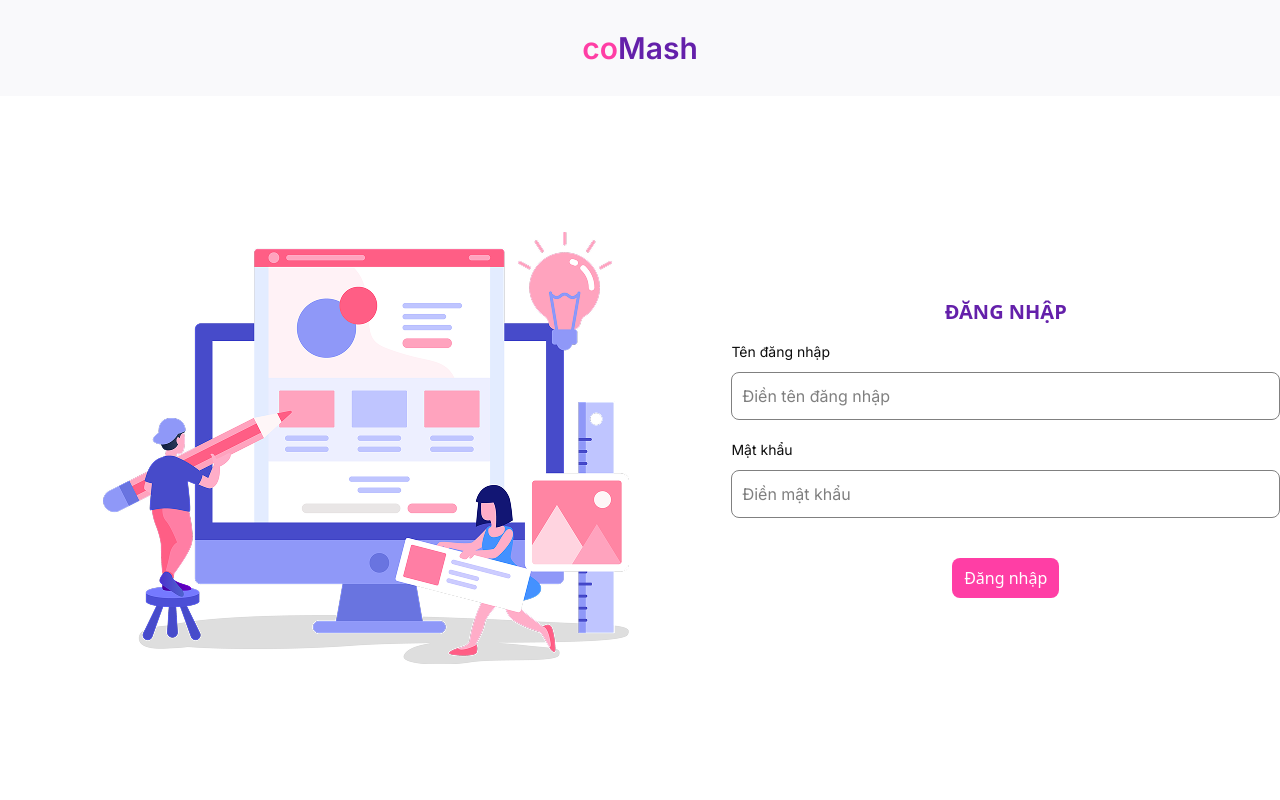
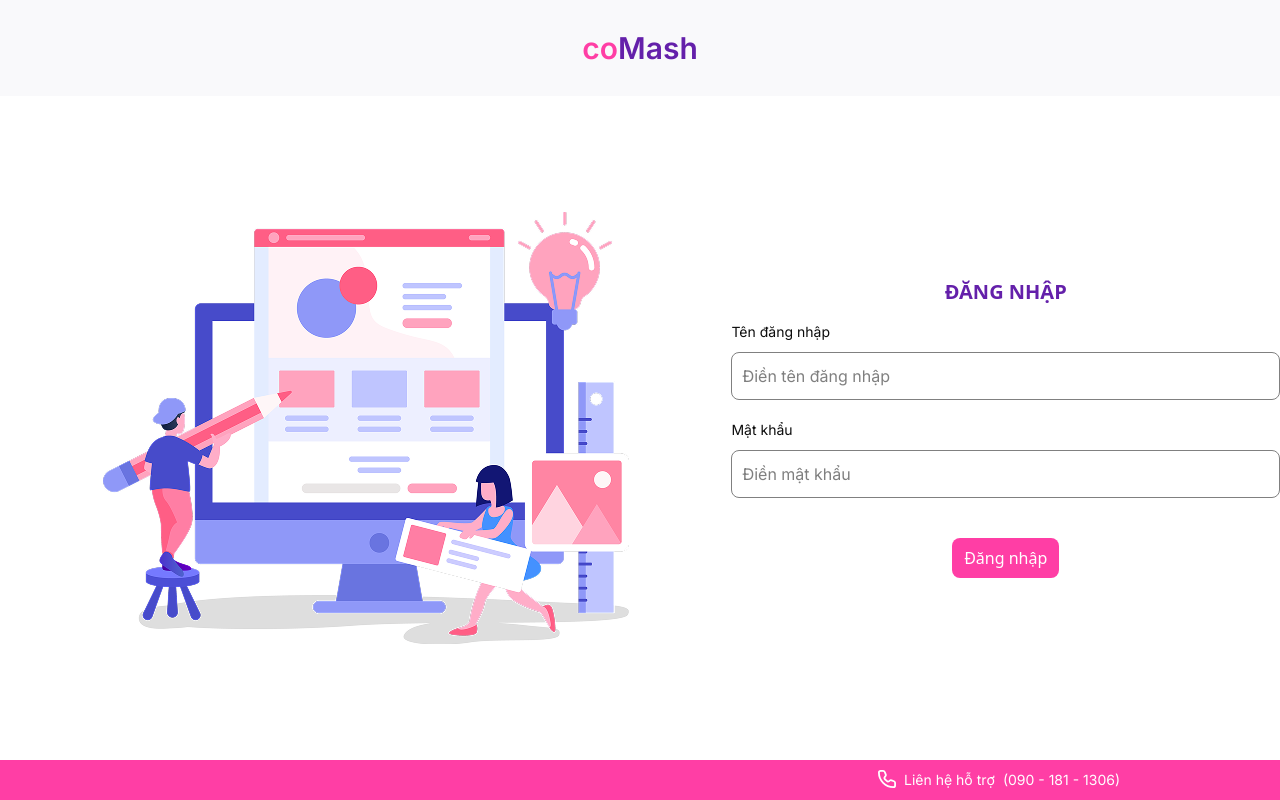
Before and after one commit to HCMUT-CSE-ProjectCapstone-coMash/capstone-frontend, a Next.js app: page /dang-nhap in a window 1280 px wide. Built offline with nearby package versions, Linux system fonts and the light colour scheme; a web font is replaced by a local one.

Commit message:
feature: add footer

```diff
--- a/app/dang-nhap/page.tsx
+++ b/app/dang-nhap/page.tsx
@@ -7,7 +7,7 @@ export default function LoginPage() {
 		<div className="flex justify-center items-center h-full">
 			<div className="w-7xl flex items-center justify-center">
 				<div className="flex-4 flex items-center justify-center">
-                    <Image width={526} height={432} src={"/image/loginImg.png"} alt="Illustration" priority/>
+                    <Image width={526} height={432} src={"/assets/image/loginImg.png"} alt="Illustration" priority/>
                 </div>
 
 				<div className="flex-3">
--- a/app/layout.tsx
+++ b/app/layout.tsx
@@ -1,5 +1,6 @@
 import "./globals.css";
-import Header from "@/components/Header";
+import { Header } from "@/components/Header";
+import { Footer } from "@/components/Footer";
 
 export default function RootLayout({ children }: Readonly<{ children: React.ReactNode }>) {
 
@@ -7,9 +8,12 @@ export default function RootLayout({ children }: Readonly<{ children: React.Reac
 		<html lang="en">
 			<body className="flex flex-col h-screen">
 				<Header/>
+
 				<main className="flex-1">
 					{children}
 				</main>
+
+				<Footer/>
 			</body>
 		</html>
 	);
--- /dev/null
+++ b/components/Footer.tsx
@@ -0,0 +1,14 @@
+import { PhoneIcon } from "@/public/assets/Icons";
+
+export function Footer() {
+
+    return (
+        <footer className="bg-pink flex justify-end items-center px-40 py-2.5 font-display text-white text-sm">
+            <div className="flex gap-x-2">
+                <PhoneIcon width={18} height={18} fill={"none"} />
+                <div>Liên hệ hỗ trợ</div>
+                <div>(090 - 181 - 1306)</div>
+            </div>
+        </footer>
+    )
+}
--- a/components/Header.tsx
+++ b/components/Header.tsx
@@ -1,5 +1,5 @@
 
-export default function Header() {
+export function Header() {
 
     return (
         <>
--- /dev/null
+++ b/public/assets/Icons.tsx
@@ -0,0 +1,15 @@
+
+interface IconProps {
+    width: number,
+    height: number,
+    fill: string
+}
+
+export function PhoneIcon({ width, height, fill }: IconProps) {
+
+    return (
+        <svg xmlns="http://www.w3.org/2000/svg" width={width} height={height} fill={fill} viewBox="0 0 20 20">
+            <path d="M7.50246 2.25722C7.19873 1.4979 6.46332 1 5.64551 1H2.89474C1.8483 1 1 1.8481 1 2.89453C1 11.7892 8.21078 19 17.1055 19C18.1519 19 19 18.1516 19 17.1052L19.0005 14.354C19.0005 13.5361 18.5027 12.8009 17.7434 12.4971L15.1069 11.4429C14.4249 11.1701 13.6483 11.2929 13.0839 11.7632L12.4035 12.3307C11.6089 12.9929 10.4396 12.9402 9.7082 12.2088L7.79222 10.2911C7.06079 9.55962 7.00673 8.39134 7.66895 7.59668L8.23633 6.9163C8.70661 6.35195 8.83049 5.57516 8.55766 4.89309L7.50246 2.25722Z" stroke="white" strokeWidth="2" strokeLinecap="round" strokeLinejoin="round"/>
+        </svg>
+    )
+}
```
Also changed, not shown: public/assets/image/loginImg.png (renamed from public/image/loginImg.png).
